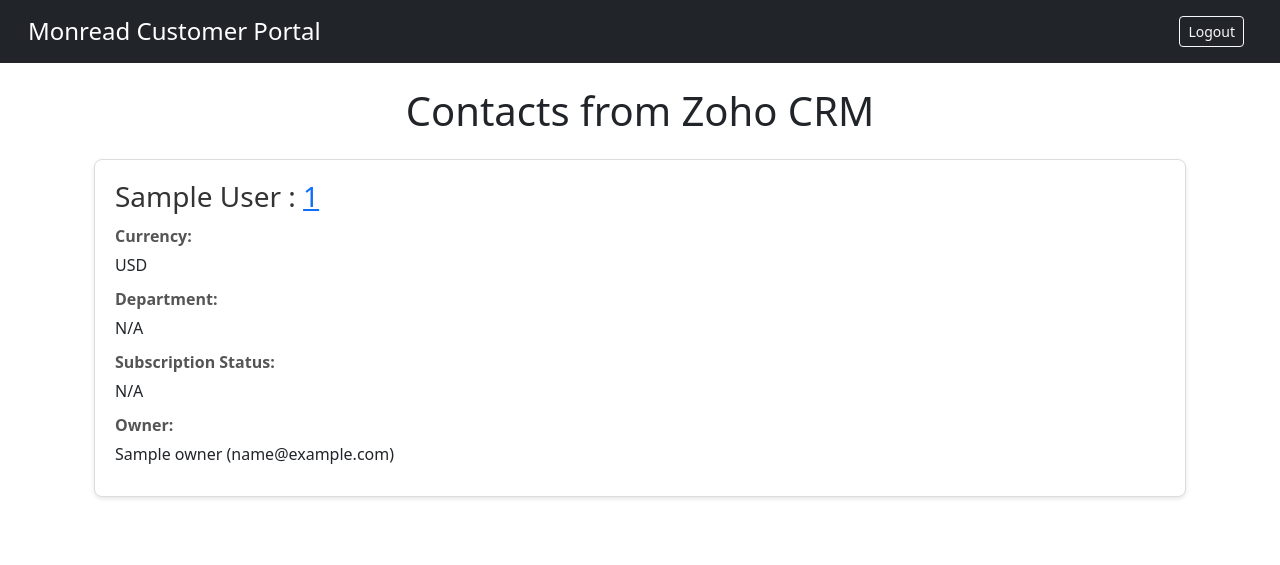
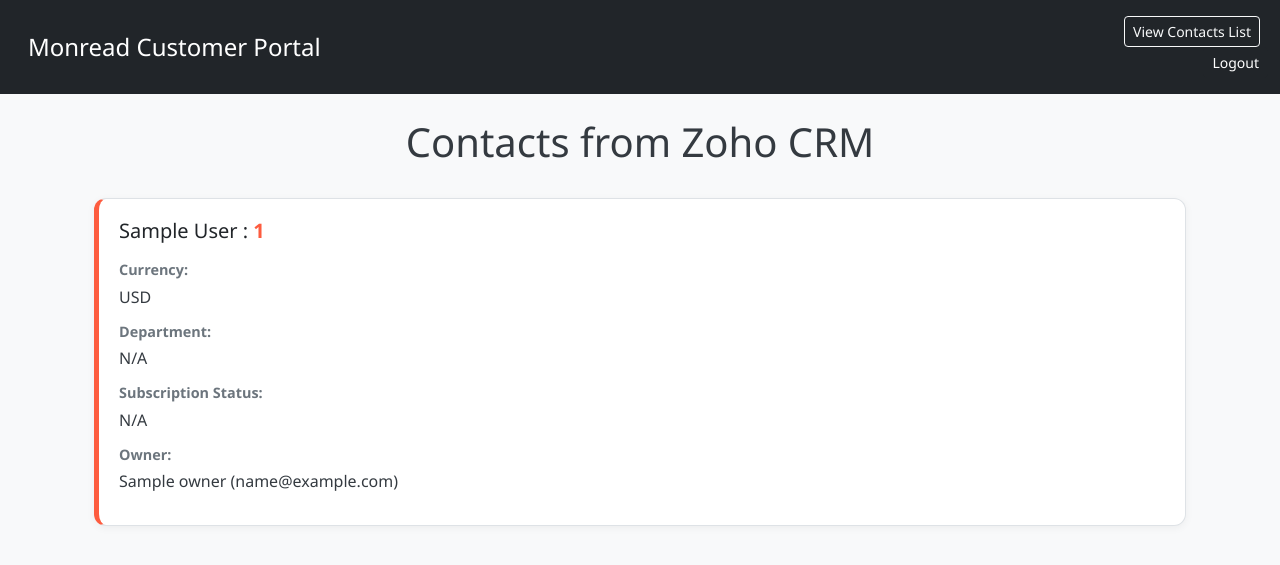
Before and after one commit to JAmcevoy/monread-portal, a Django app: template crm/templates/contacts.html in a window 1280 px wide. Shown: the top 565 px of the page. Run offline with Django 5.2, Linux system fonts and the light colour scheme; a user stored in the database is signed in; tables that the repository leaves empty hold one stand-in row (values such as "Sample post"); the template is opened without the code that fills it: most values are stand-ins (such as "Sample title", 1, 10 or a date in 2020).

Commit message:
change style of contact list and added a button in the nav to direct to list for staff users

```diff
--- a/crm/templates/base.html
+++ b/crm/templates/base.html
@@ -16,13 +16,18 @@
   <div class="d-flex justify-content-between align-items-center">
     <h4 class="m-0 ps-3">Monread Customer Portal</h4>
 
-    <div class="pe-3">
+    <div class="col-md-2 text-end">
       {% if user.is_authenticated %}
-        <a href="#" class="btn btn-outline-light btn-sm me-2" data-bs-toggle="modal" data-bs-target="#logoutModal">Logout</a>
+        {% if user.is_staff %}
+          <a href="{% url 'contacts' %}" class="btn btn-outline-light btn-sm me-2">View Contacts List</a>
+        {% endif %}
+        <a href="#" class="btn btn-dark btn-sm" data-bs-toggle="modal" data-bs-target="#logoutModal">Logout</a>
       {% else %}
-        <a href="{% url 'contact_login' %}" class="btn btn-light btn-sm">Login</a>
+        <a href="{% url 'login' %}" class="btn btn-outline-light btn-sm">Login</a>
+        <a href="# class="btn btn-outline-light btn-sm">Sign Up</a>
       {% endif %}
     </div>
+  </div>
   </div>
 </div>
 
--- a/crm/templates/contacts.html
+++ b/crm/templates/contacts.html
@@ -1,5 +1,5 @@
 {% extends 'base.html' %}
-{%load static%}
+{% load static %}
 
 {% block title %}Zoho Contacts{% endblock %}
 
--- a/crm/urls.py
+++ b/crm/urls.py
@@ -5,6 +5,6 @@ from . import views
 urlpatterns = [
     path('contacts/<str:contact_id>/photo/', views.contact_photo, name='contact_photo'),
     path('/<str:contact_id>/', views.contact_detail, name='contact_detail'),
-    path('', views.show_contacts, name='show_contacts'),  # URL to display contacts
+    path('', views.show_contacts, name='contacts'),  # URL to display contacts
     path('login/', views.contact_login, name='contact_login'),
 ]
--- a/static/css/contacts.css
+++ b/static/css/contacts.css
@@ -1,24 +1,57 @@
+body {
+  background-color: #f8f9fa;
+  font-family: 'Segoe UI', Tahoma, Geneva, Verdana, sans-serif;
+}
+
+h1 {
+  color: #343a40;
+}
+
+.contacts-list {
+  display: grid;
+  grid-template-columns: repeat(auto-fit, minmax(300px, 1fr));
+  gap: 1.5rem;
+  margin-top: 2rem;
+}
+
 .contact-card {
-    background: #fff;
-    border: 1px solid #ddd;
-    margin: 20px 0;
-    padding: 20px;
-    border-radius: 8px;
-    box-shadow: 0 2px 4px rgba(0, 0, 0, 0.1);
+  background-color: #ffffff;
+  border: 1px solid #dee2e6;
+  border-left: 5px solid #fd5c3f;
+  border-radius: 12px;
+  padding: 20px;
+  box-shadow: 0 2px 8px rgba(0,0,0,0.05);
+  transition: transform 0.2s ease, box-shadow 0.2s ease;
+}
+
+.contact-card:hover {
+  transform: translateY(-3px);
+  box-shadow: 0 4px 12px rgba(0,0,0,0.1);
 }
 
 .contact-card h3 {
-    color: #333;
+  font-size: 1.25rem;
+  color: #212529;
+  margin-bottom: 1rem;
+}
+
+.contact-card a {
+  text-decoration: none;
+  color: #fd5c3f;
+  font-weight: bold;
 }
 
 .contact-info {
-    margin: 10px 0;
+  margin-bottom: 0.75rem;
 }
 
 .contact-info strong {
-    color: #555;
+  display: block;
+  color: #6c757d;
+  font-size: 0.9rem;
 }
 
 .contact-info p {
-    margin: 5px 0;
+  margin: 0.25rem 0 0;
+  color: #343a40;
 }
```
